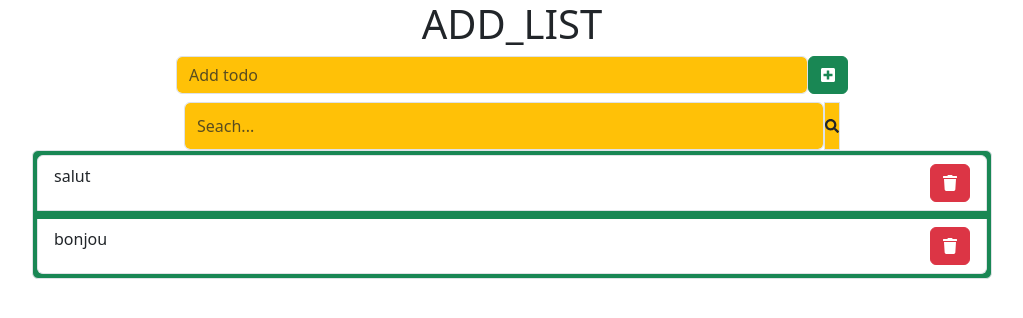
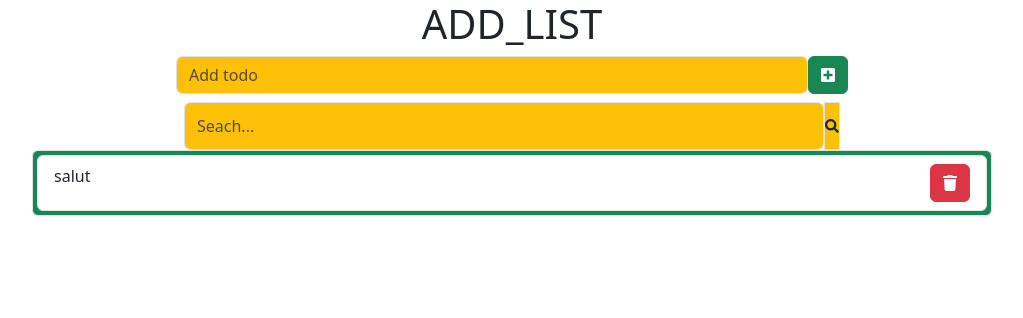
Before and after one commit to SamSOUMAH/todo.html, a React (Create React App) app in the folder my-app/: page / in a window 1280 px wide. Shown: the top 318 px of the page, without its empty margins (128-1151 px from the left). Built offline with nearby package versions, Linux system fonts and the light colour scheme.

Commit message:
Ajout delete

```diff
--- a/my-app/src/AddList.js
+++ b/my-app/src/AddList.js
@@ -5,15 +5,15 @@ import { faPenFancy, faTrash, faSearch, faPlusSquare} from '@fortawesome/free-so
 import { FontAwesomeIcon } from '@fortawesome/react-fontawesome'
 
 
-const AddList = () => {
-    const input_value= useRef()
-   const onAddTask=()=>{
+const AddList = (props) => {
 
-       let ValeurSaisie=input_value.current.value;
-       input_value.current.value=""
-       alert(input_value.current.value)
-   }
+ const inputTask=useRef("")
+ const onAddTask=()=>{
+    let valeurSaisie=inputTask.current.value;
+     inputTask.current.value=""
+     props.AddTasknew(valeurSaisie);
 
+ }
 
     return (
         <div>
@@ -22,9 +22,8 @@ const AddList = () => {
               <input type="text"
               placeholder="Add todo"
               className="form-control w-50 bg-warning"
-              ref={input_value}
-              />
-              <Button variant="success" onClick={()=>onAddTask()}><FontAwesomeIcon icon={faPlusSquare} ></FontAwesomeIcon></Button>
+              ref={inputTask}/>
+              <Button variant="success" onClick={()=> onAddTask()}><FontAwesomeIcon icon={faPlusSquare} ></FontAwesomeIcon></Button>
               </div>
 
 
--- a/my-app/src/App.js
+++ b/my-app/src/App.js
@@ -14,24 +14,44 @@ import { useState } from 'react';
 
 const  App=()=>{
 
-  const [listTask, setListTask]=useState(["salut","bonjou"])
+  const [listTask, setListTask]=useState(["salut"])
+
+  const NouveauElem=(newTask)=>{
+    if(newTask!==""){
+      if(window.confirm(" Voulez vous ajouter vraiment: " + newTask +" ?")===false) return;
+      setListTask([...listTask, newTask])
+    }}
+
+    const deleteTaskById = (idTask) => {
+      let newListTask=[...listTask];
+      newListTask=newListTask.filter((_, index)=>index!==idTask);
+      setListTask([...newListTask]);
+
+      if(window.confirm(" Voulez vous supprimer vraiment cet element ?")===false) return;
+    }
+
+
 
   return (
     <div className="App">
       <h1 className="text-center">ADD_LIST</h1>
 
     <div>
-    <AddList/>
+    <AddList AddTasknew={NouveauElem}/>
     </div>
 
     <div className="d-flex justify-content-center">
       <input type="text" placeholder="Seach..." className="form-control w-50 bg-warning"></input><FontAwesomeIcon icon={faSearch} style={{with:'3rem', height:'3rem'}} className="border bg-warning"></FontAwesomeIcon>
     </div>
 
-     <ListTodo list={listTask} />
+     <ListTodo
+     list={listTask}
+     onDeleteTask={deleteTaskById}
+     />
 
     </div>
   );
 }
 
+
 export default App;
--- a/my-app/src/ItemTodo.js
+++ b/my-app/src/ItemTodo.js
@@ -1,16 +1,22 @@
 import React from 'react'
 import {Button} from 'react-bootstrap'
 import "bootstrap/dist/css/bootstrap.min.css"
-import { faPenFancy, faTrash, faSearch, faPlusSquare} from '@fortawesome/free-solid-svg-icons'
+import { faPenFancy, faTrash, faSearch, faPlusSquare, faAngleDoubleRight} from '@fortawesome/free-solid-svg-icons'
 import { FontAwesomeIcon } from '@fortawesome/react-fontawesome';
 
 
-const ItemTodo=({titre})=>{
+const ItemTodo = ({titre, id, onDeleteTask}) => {
+
+
+
     return (
+    <li className= "list-group-item m-1">
+    <span>{titre}</span>
+    <Button variant="danger" className="float-end"
 
-    <li className= "list-group-item m-1 " >
-    <span>{titre}</span>
-    <Button variant="danger" className="float-end"><FontAwesomeIcon icon={faTrash}></FontAwesomeIcon>
+     onClick={()=>onDeleteTask(id)}>
+
+    <FontAwesomeIcon icon={faTrash}></FontAwesomeIcon>
     </Button></li>
 
     )
--- a/my-app/src/ListTodo.js
+++ b/my-app/src/ListTodo.js
@@ -5,13 +5,20 @@ import ItemTodo from './ItemTodo'
 
 
 
-const ListTodo=({list})=>{
+const ListTodo=({list, onDeleteTask})=>{
 
     return (
 
             <ul className="list-group w-75 mx-auto border bg-success">
-                {list.map((taskTitre)=>(
-                 <ItemTodo titre={taskTitre}/>
+                {list.map((taskTitre, index)=>(
+
+                 <ItemTodo
+                 key ={index}
+                 id={index}
+                 titre={taskTitre}
+                 onDeleteTask = {onDeleteTask}
+                 />
+
                 ))}
 
             </ul>
```
